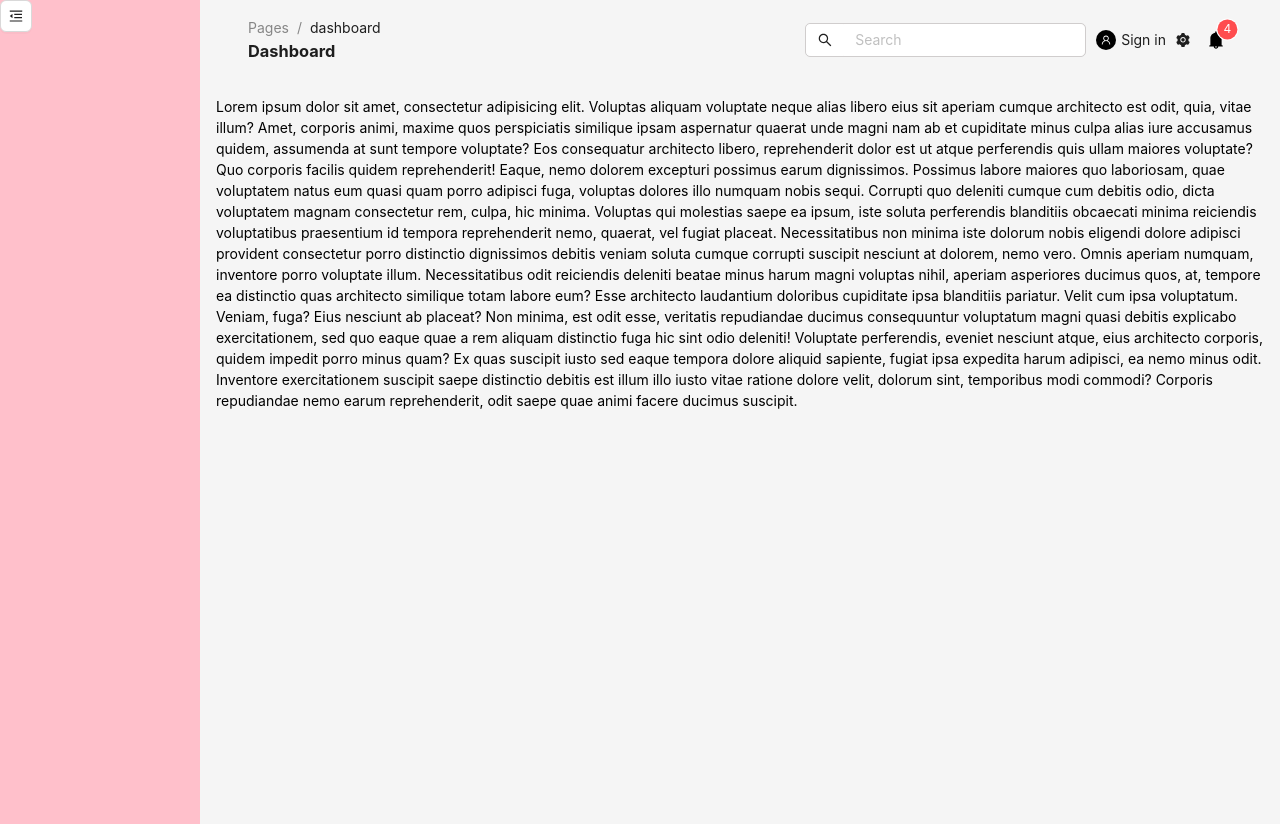
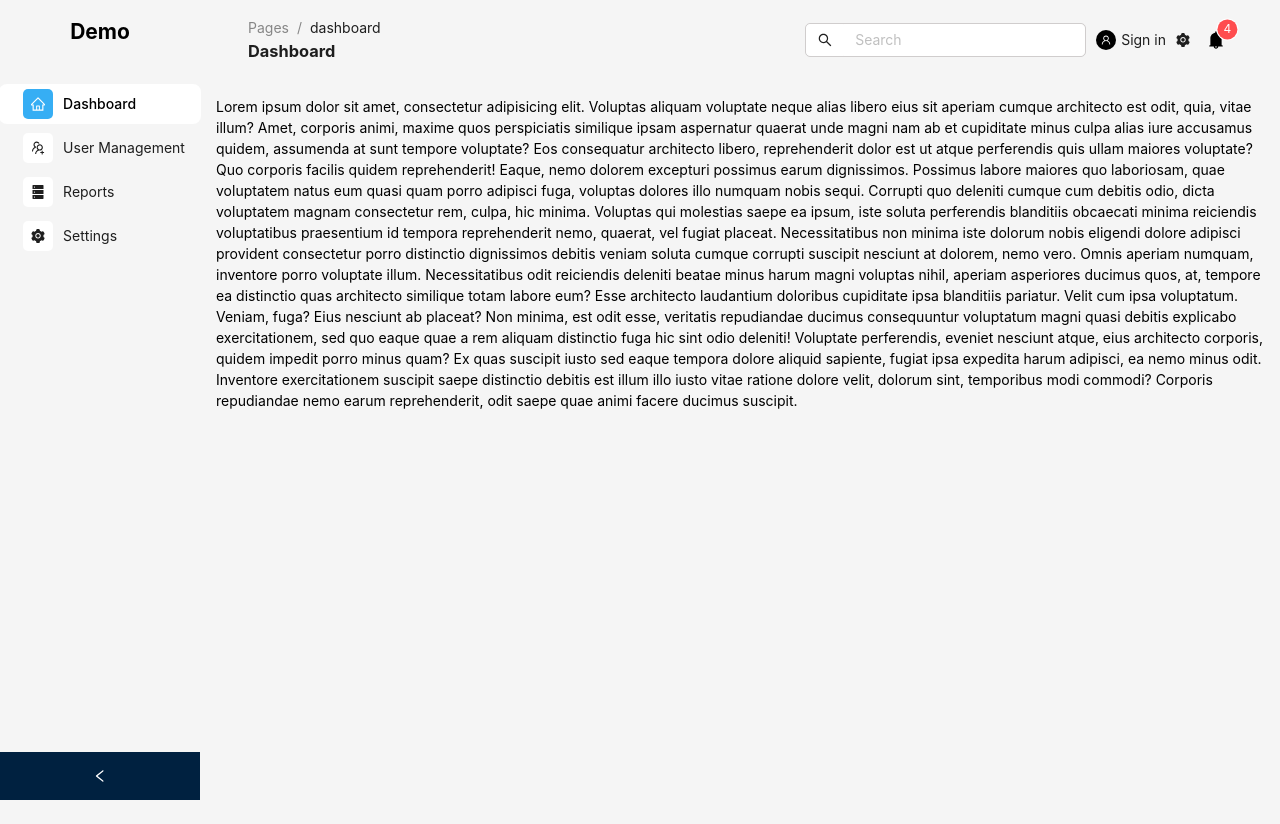
Before and after one commit to arbabhsiddiqui/ant-dashboard-theme, a React (Vite) app: page / in a window 1280 px wide. Built offline with nearby package versions, Linux system fonts and the light colour scheme.

Commit message:
add sidebar menu and update collapsed position

```diff
--- a/src/App.jsx
+++ b/src/App.jsx
@@ -18,17 +18,14 @@ function App() {
             element={<Dashboard />}
           />
           <Route
-            index
             path={'/user-management'}
             element={<UserManagement />}
           />
           <Route
-            index
-            path={'/report'}
+            path={'/reports'}
             element={<Report />}
           />
           <Route
-            index
             path={'/settings'}
             element={<Settings />}
           />
--- a/src/components/SideBar/SideBar.component.jsx
+++ b/src/components/SideBar/SideBar.component.jsx
@@ -1,6 +1,12 @@
 import { useState } from 'react';
-import { Button, Layout } from 'antd';
-import { MenuFoldOutlined, MenuUnfoldOutlined } from '@ant-design/icons';
+import { Layout, Menu } from 'antd';
+import {
+  DatabaseFilled,
+  HomeOutlined,
+  SettingFilled,
+  UsergroupAddOutlined,
+} from '@ant-design/icons';
+import { Link } from 'react-router-dom';
 
 // local imports
 const { Sider } = Layout;
@@ -12,15 +18,44 @@ const SideBar = () => {
 
   return (
     <Sider
-      // collapsible
+      collapsible
       collapsed={collapsed}
+      onCollapse={(value) => setCollapsed(value)}
       className='c-sidebar'
     >
-      <Button
-        icon={collapsed ? <MenuUnfoldOutlined /> : <MenuFoldOutlined />}
-        onClick={() => setCollapsed(!collapsed)}
-        SideBar
-      ></Button>
+      <h1>Demo </h1>
+      <Menu
+        defaultSelectedKeys={['home']}
+        mode={'inline'}
+      >
+        <Menu.Item
+          key='home'
+          icon={<HomeOutlined />}
+        >
+          <Link to='/'>Dashboard</Link>
+        </Menu.Item>
+
+        <Menu.Item
+          key='user-management'
+          icon={<UsergroupAddOutlined />}
+        >
+          <Link to='/user-management'>User Management</Link>
+        </Menu.Item>
+
+        <Menu.Item
+          key='reports'
+          icon={<DatabaseFilled />}
+        >
+          <Link to='/reports'>Reports</Link>
+        </Menu.Item>
+
+        <Menu.Item
+          key='settings'
+          icon={<SettingFilled />}
+        >
+          <Link to='/settings'>Settings</Link>
+        </Menu.Item>
+      </Menu>
     </Sider>
   );
 };
--- a/src/components/SideBar/SideBar.style.scss
+++ b/src/components/SideBar/SideBar.style.scss
@@ -1,7 +1,46 @@
 .c-sidebar {
-  --ant-layout-sider-bg: pink !important;
-  text-align: 'center';
-  line-height: '120px';
-  color: '#fff';
-  width: '10vw';
+  display: flex;
+  justify-content: center;
+  align-items: center;
+  text-align: center;
+  padding-block-start: 1rem;
+  background: var(--base);
+
+  h1 {
+    color: var(--black);
+    margin-block-end: 2rem;
+  }
+
+  .ant-menu {
+    background: transparent;
+    border-inline-end: none !important;
+
+    .ant-menu-item {
+      text-align: start;
+      &:hover {
+        background: var(--white) !important;
+
+        .anticon {
+          background: var(--primary);
+          color: var(--white);
+        }
+      }
+
+      &.ant-menu-item-selected {
+        background: var(--white) !important;
+        color: var(--black);
+        font-weight: 500;
+        .anticon {
+          background: var(--primary);
+          color: var(--white);
+        }
+      }
+
+      .anticon {
+        background: var(--white);
+        padding: 0.5rem;
+        border-radius: 5px;
+      }
+    }
+  }
 }
--- a/src/index.scss
+++ b/src/index.scss
@@ -16,6 +16,7 @@
   --white: #fff;
   --base: #f5f5f5;
   --grey: rgb(208, 205, 205);
+  --primary: #36aef4;
 }
 
 * {
```
